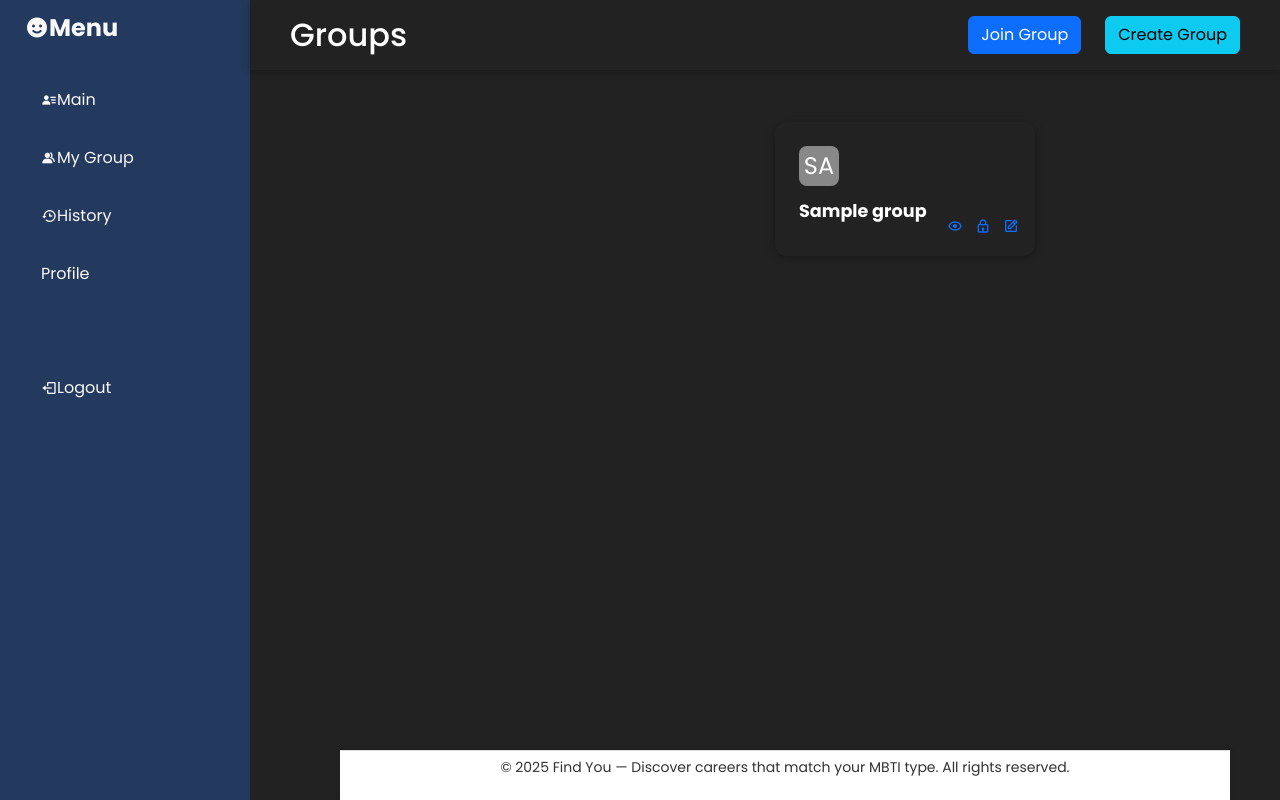
After one commit to ItsShowT1me/Project-WEB, a PHP site: page /group.php in a window 1280 px wide. The commit adds this page. Run offline with PHP 8.4, Linux system fonts and the light colour scheme; the visitor is signed in with stand-in values (Sample User, id 1); tables that the repository leaves empty or names only in its code hold one stand-in row (values such as "Sample post").

Commit message:
Add files via upload

```diff
--- /dev/null
+++ b/CSS code/group.css
@@ -0,0 +1,412 @@
+@import url('https://fonts.googleapis.com/css2?family=Poppins:wght@100;200;300;400;500;600;700;800;900&display=swap');
+
+* {
+    margin: 0;
+    padding: 0;
+    box-sizing: border-box;
+    font-family: 'Poppins', sans-serif;
+
+}
+a{
+  text-decoration: none;
+}
+
+li {
+  list-style: none;
+}
+
+
+:root {
+    --poppins: 'Poppins', sans-serif;
+    --light: #F9F9F9;
+    --blue: #3C91E6;
+    --grey: #eee;
+    --dark-grey: #AAAAAA;
+    --dark: #342e37;
+    --red: #DB504A;
+    --yellow: #ffce26;
+    --orange: #FD7238;
+    --main-color: #3C91E6;
+    --bg-color: #f5f5f5;
+    --white: #fff;
+    --text: #333;
+    --border: #ddd;
+}
+
+body {
+  font-family: 'Poppins', sans-serif;
+  background: linear-gradient(135deg, #6A11CB, #2575FC);
+  display: flex;
+  flex-direction: column;
+  align-items: center;
+  margin: 0;
+  padding-left: 280px;
+  min-height: 100vh;
+
+}
+nav {
+  background: var(--grey);
+    padding-left: 5px;  /* สำหรับ Sidebar */
+    transition: 0.3s ease;
+}
+
+
+/* ====== SIDEBAR ====== */
+#sidebar {
+      z-index: 1 !important;
+      width: 250px;           /* Set sidebar width */
+      height: 100vh;          /* Full height */
+      position: fixed;        /* Fixed to the left */
+      left: 0;
+      top: 0;
+      background: #23395d;    /* Or your sidebar color */
+      overflow-y: auto;
+    }
+
+#sidebar .brand {
+    font-size: 24px;
+    font-weight: 700;
+    height: 56px;
+    display: flex;
+    align-items: center;
+    color: var(--light);
+    padding: 0 20px;
+}
+
+#sidebar .sidebar-menu {
+    padding: 20px;
+}
+
+#sidebar .sidebar-menu li {
+    margin-bottom: 10px;
+}
+
+#sidebar .sidebar-menu li a {
+    display: flex;
+    align-items: center;
+    font-size: 16px;
+    color: var(--light);
+    padding: 12px 16px;
+    border-radius: 8px;
+    transition: all 0.3s ease;
+}
+
+#sidebar .sidebar-menu li a:hover,
+#sidebar .sidebar-menu li a.active {
+    background: var(--blue);
+    color: white;
+    transform: scale(1.05);
+}
+
+/* ====== SIDEBAR TOGGLE ====== */
+#sidebar-toggle {
+    position: absolute;
+    top: 20px;
+    left: 20px;
+    font-size: 30px;
+    color: var(--blue);
+    cursor: pointer;
+    z-index: 1100;
+    display: none;
+}
+
+.content {
+  margin-left: 280px;
+  padding: 20px;
+  width: 100%;
+}
+
+
+
+
+.main {
+  margin-left: 250px;
+  padding: 20px;
+  transition: margin-left 0.3s ease;
+}
+
+.main.expanded {
+  margin-left: 0;
+}
+
+/* #toggleBtn {
+  background-color: #3498db;
+  color: white;
+  border: none;
+  padding: 10px 15px;
+  font-size: 18px;
+  cursor: pointer;
+  margin-bottom: 20px;
+} */
+
+.search-container {
+  display: flex;
+  flex-direction: column;
+  width: 100%;
+  max-width: 400px;
+  margin-bottom: 50px;
+}
+
+.search-input {
+  padding: 10px 16px;
+  font-size: 16px;
+  border: 2px solid #ccc;
+  border-radius: 25px;
+  outline: none;
+  transition: border-color 0.3s ease;
+}
+
+.search-input:focus {
+  border-color: #007bff;
+}
+
+.search-results {
+  margin-top: 10px;
+  background: white;
+  border: 1px solid #ccc;
+  border-radius: 8px;
+  padding: 10px;
+  display: none;
+}
+
+.search-results.visible {
+  display: block;
+}
+
+.album {
+  padding: 40px 0;
+  background-color: #f0f0f0;
+}
+
+.container-card {
+  max-width: 1200px;
+  margin: 0 auto;
+}
+
+.row {
+  display: flex;
+  flex-wrap: nowrap;
+  gap: 20px;
+  justify-content: center;
+  overflow-x: auto;
+}
+
+.card {
+  background-color: #ffffff;
+  border: 2px solid #3498db;
+  border-radius: 10px;
+  width: 300px;
+  box-shadow: 0 4px 6px rgba(0, 0, 0, 0.1);
+  overflow: hidden;
+  display: flex;
+  /* flex-direction: column; */
+}
+
+.card-image {
+  height: 180px;
+  background-color: #55595c;
+  display: flex;
+  align-items: center;
+  justify-content: center;
+  color: #eceeef;
+  font-size: 1.2rem;
+}
+
+.card-image::before {
+  content: "Thumbnail";
+}
+
+.card-body {
+  padding: 15px;
+  display: flex;
+  flex-direction: column;
+  gap: 10px;
+}
+
+.card-text {
+  font-size: 0.95rem;
+}
+
+.card-actions {
+  display: flex;
+  justify-content: space-between;
+}
+
+.card-actions button {
+  padding: 5px 10px;
+  border: 1px solid #ccc;
+  background-color: white;
+  cursor: pointer;
+  border-radius: 4px;
+  transition: background-color 0.3s ease;
+}
+
+.card-actions button:hover {
+  background-color: #e9ecef;
+}
+
+
+.modal {
+  display: none;
+  position: fixed;
+  z-index: 999;
+  left: 0;
+  top: 0;
+  width: 100%;
+  height: 100%;
+  overflow: auto;
+  background-color: rgba(0,0,0,0.5);
+}
+
+.modal-content {
+  background-color: white;
+  margin: 5% auto;
+  padding: 20px;
+  border-radius: 10px;
+  width: 80%;
+  max-width: 800px;
+  position: relative;
+}
+
+.close {
+  color: #aaa;
+  position: absolute;
+  top: 10px;
+  right: 20px;
+  font-size: 28px;
+  cursor: pointer;
+}
+.top-header {
+  position: fixed;
+  top: 0;
+  left: 340px; /* เลื่อนขอบซ้ายเท่าความกว้าง sidebar */
+  right: 100px;
+  height: 60px;
+  padding: 0 20px;
+  background: var(--white);
+  display: flex;
+  align-items: center;
+  justify-content: space-between;
+  box-shadow: 0 2px 4px rgba(0,0,0,0.1);
+  z-index: 20;
+}
+.top-header a {
+  color: var(--main-color);
+  text-decoration: none;
+  margin: 0 10px;
+}
+
+.new-btn {
+  background: var(--blue);
+  color: white;
+  padding: 10px 16px;
+  border: none;
+  border-radius: 8px;
+  cursor: pointer;
+  font-weight: bold;
+}
+
+.footer {
+  position: fixed;
+  bottom: 0;
+  left: 340px;
+  right: 50px;
+  height: 50px;
+  background: var(--white);
+  border-top: 1px solid var(--border);
+  display: flex;
+  align-items: center;
+  justify-content: center;
+  color: var(--text);
+  font-size: 14px;
+  z-index: 20;
+  box-shadow: 0 -2px 4px rgba(0,0,0,0.1);
+}
+
+/* ====== TOP BAR ====== */
+.top-bar {
+    display: flex;
+    align-items: center;
+    margin: 32px 0 0 0;
+    position: relative;
+}
+.top-bar .button-group {
+    position: fixed;
+    top: 32px;
+    right: 32px;
+    z-index: 100;
+    display: flex;
+    gap: 10px;
+}
+.top-bar .button-group {
+    display: flex;
+    gap: 10px;
+}
+
+/* ====== HEADER BAR ====== */
+.header-bar {
+    position: fixed;
+    top: 0;
+    left: 250px; /* match sidebar width */
+    right: 0;
+    height: 70px;
+    background: #222;
+    display: flex;
+    align-items: center;
+    justify-content: space-between;
+    z-index: 100;
+    padding: 0 40px;
+    box-shadow: 0 2px 8px #0004;
+}
+.header-title h2 {
+    color: #fff;
+    margin: 0;
+    font-size: 2rem;
+}
+.header-actions {
+    display: flex;
+    gap: 16px;
+}
+.container-main {
+    margin-left: 250px; /* match sidebar width */
+    margin-top: 90px;   /* space for header-bar */
+}
+
+/* ====== RESPONSIVE ====== */
+@media (max-width: 768px) {
+    body {
+        padding-left: 0;
+    }
+
+    #sidebar {
+        transform: translateX(-100%);
+    }
+
+    #sidebar.active {
+        transform: translateX(0);
+    }
+
+    #sidebar-toggle {
+        display: block;
+    }
+
+    #content {
+        width: 100%;
+    }
+    .top-header {
+    position: relative;
+    left: 0;
+    width: 100%;
+    flex-direction: column;
+    align-items: flex-start;
+    height: auto;
+    padding: 10px 20px;
+  }
+    .footer {
+    position: relative;
+    left: 0;
+    width: 100%;
+    height: auto;
+    padding: 10px 20px;
+  }
+}
--- /dev/null
+++ b/group.php
@@ -0,0 +1,109 @@
+<?php
+session_start();
+
+  include 'function.php';
+  include 'connection.php';
+
+
+  $user_data = check_login($con);
+
+
+  // Example: Fetch groups from database
+$groups = [];
+$result = mysqli_query($con, "SELECT * FROM groups");
+while ($row = mysqli_fetch_assoc($result)) {
+    $groups[] = $row;
+}
+?>
+
+
+<!DOCTYPE html>
+<html lang="en">
+<head>
+    <meta charset="UTF-8">
+    <meta name="viewport" content="width=device-width, initial-scale=1.0">
+    <title>BUMBTI</title>
+
+    <link href='https://unpkg.com/boxicons@2.1.4/css/boxicons.min.css' rel='stylesheet'>
+
+    <link rel="stylesheet" href="css/bootstrap.min.css">
+    <link rel="stylesheet" href="CSS code/group.css">
+    <style>
+        body { background: #222; color: #fff; }
+        .group-grid { display: flex; flex-wrap: wrap; gap: 24px; margin: 32px; }
+        .group-card {
+            background: #222;
+            border-radius: 12px;
+            box-shadow: 0 2px 8px #0004;
+            width: 260px;
+            min-height: 120px;
+            padding: 24px;
+            display: flex;
+            flex-direction: column;
+            justify-content: space-between;
+            color: #fff;
+            position: relative;
+        }
+        .group-card .group-color {
+            width: 40px; height: 40px; border-radius: 8px; margin-bottom: 12px;
+            display: flex; align-items: center; justify-content: center; font-size: 1.5em;
+        }
+        .group-card .group-title { font-size: 1.1em; font-weight: bold; margin-bottom: 8px; }
+        .group-card .group-actions { position: absolute; right: 16px; bottom: 16px; display: flex; gap: 12px; }
+        .top-bar { display: flex; justify-content: space-between; align-items: center; margin: 32px; }
+        .top-bar h2 { margin: 0; }
+        .btn { margin-left: 8px; }
+    </style>
+</head>
+<body>
+
+
+  <!-- Sidebar -->
+  <nav id="sidebar">
+        <a href="#" class="brand">
+            <i class="bx bxs-smile"></i>
+            <span class="text">Menu</span>
+        </a>
+        <ul class="sidebar-menu">
+            <li><a href="index.php"><i class="bx bxs-user-detail"></i><span class="text">Main</span></a></li>
+            <li><a href="group.php"><i class="bx bxs-group"></i><span class="text">My Group</span></a></li>
+            <li><a href="#"><i class="bx bx-history"></i><span class="text">History</span></a></li>
+            <li><a href="profile.php"><i class="bx bx-profile"></i><span class="text">Profile</span></a></li>
+        </ul>
+        <ul class="sidebar-menu">
+            <li><a href="logout.php"><i class="bx bx-log-out"></i><span class="text">Logout</span></a></li>
+        </ul>
+    </nav>
+
+    <div class="container-main">
+        <div class="header-bar">
+    <div class="header-title">
+        <h2>Groups</h2>
+    </div>
+    <div class="header-actions">
+        <a href="join_group.php" class="btn btn-primary">Join Group</a>
+        <a href="create_group.php" class="btn btn-info">Create Group</a>
+    </div>
+</div>
+<div class="group-grid">
+            <?php foreach ($groups as $group): ?>
+                <div class="group-card">
+                    <div class="group-color" style="background:<?= htmlspecialchars($group['color'] ?? '#3498db') ?>">
+                        <?= strtoupper(substr($group['name'], 0, 2)) ?>
+                    </div>
+                    <div class="group-title"><?= htmlspecialchars($group['name']) ?></div>
+                    <div class="group-actions">
+                        <a href="view_group.php?id=<?= $group['id'] ?>" title="View"><i class='bx bx-show'></i></a>
+                        <a href="#" title="Lock"><i class='bx bx-lock'></i></a>
+                        <a href="edit_group.php?id=<?= $group['id'] ?>" title="Edit"><i class='bx bx-edit'></i></a>
+                    </div>
+                </div>
+            <?php endforeach; ?>
+        </div>
+    </div>
+
+    <footer class="footer">
+        <p>© 2025 Find You — Discover careers that match your MBTI type. All rights reserved.</p>
+    </footer>
+</body>
+</html>
--- a/index.php
+++ b/index.php
@@ -21,7 +21,7 @@ session_start();
     <link href='https://unpkg.com/boxicons@2.1.4/css/boxicons.min.css' rel='stylesheet'>
 
     <link rel="stylesheet" href="css/bootstrap.min.css">
-    <link rel="stylesheet" href="index.css">
+    <link rel="stylesheet" href="CSS code/index.css">
 
 </head>
 <body>
@@ -45,7 +45,7 @@ session_start();
         </a>
         <ul class="sidebar-menu">
             <li><a href="index.php"><i class="bx bxs-user-detail"></i><span class="text">Main</span></a></li>
-            <li><a href="group-f1.html"><i class="bx bxs-group"></i><span class="text">My Group</span></a></li>
+            <li><a href="group.php"><i class="bx bxs-group"></i><span class="text">My Group</span></a></li>
             <li><a href="#"><i class="bx bx-history"></i><span class="text">History</span></a></li>
             <li><a href="profile.php"><i class="bx bx-profile"></i><span class="text">Profile</span></a></li>
         </ul>
--- a/login_f1.php
+++ b/login_f1.php
@@ -67,7 +67,7 @@ session_start();
   <link href='https://unpkg.com/boxicons@2.1.4/css/boxicons.min.css' rel='stylesheet'>
 
   <!-- CSS -->
-  <link rel="stylesheet" href="login_f1.css" />
+  <link rel="stylesheet" href="CSS code/login_f1.css" />
 </head>
 <body>
   <div class="wrapper">
--- a/profile.php
+++ b/profile.php
@@ -46,7 +46,7 @@ $user = mysqli_fetch_assoc($result);
         </a>
         <ul class="sidebar-menu">
             <li><a href="index.php"><i class="bx bxs-user-detail"></i><span class="text">Main</span></a></li>
-            <li><a href="group-f1.html"><i class="bx bxs-group"></i><span class="text">My Group</span></a></li>
+            <li><a href="group.php"><i class="bx bxs-group"></i><span class="text">My Group</span></a></li>
             <li><a href="#"><i class="bx bx-history"></i><span class="text">History</span></a></li>
             <li><a href="profile.php"><i class="bx bx-profile"></i><span class="text">Profile</span></a></li>
         </ul>
@@ -91,5 +91,8 @@ $user = mysqli_fetch_assoc($result);
 
   <!-- Bootstrap JS (for modal) -->
   <script src="https://cdn.jsdelivr.net/npm/bootstrap@5.3.0/dist/js/bootstrap.bundle.min.js"></script>
+  <footer class="footer">
+    <p>© 2025 Find You — Discover careers that match your MBTI type. All rights reserved.</p>
+  </footer>
 </body>
 </html>
```
Also changed, not shown: create_group.php (added, +58 -0 lines), CSS code/index.css (line endings or trailing spaces).
